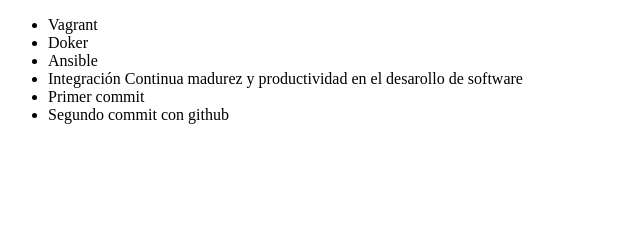
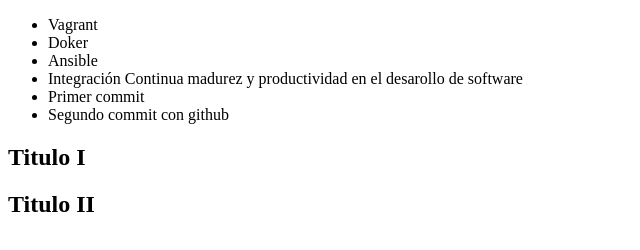
Before and after one commit to DennisAlvaradoHolograma/primer_commit, a plain HTML site: page index.html in a window 1280 px wide. Shown: the whole page, without its empty margins (0-640 px from the left). Drawn offline with Linux system fonts and the light colour scheme.

Commit message:
agregando sección con titulo y subtitulo

```diff
--- a/index.html
+++ b/index.html
@@ -14,5 +14,13 @@
         <li>Primer commit</li>
         <li>Segundo commit con github</li>
     </ul>
+    <section>
+        <div>
+            <h1>Titulo I</h1>
+        </div>
+        <div>
+            <h2>Titulo II</h2>
+        </div>
+    </section>
 </body>
 </html>
```
